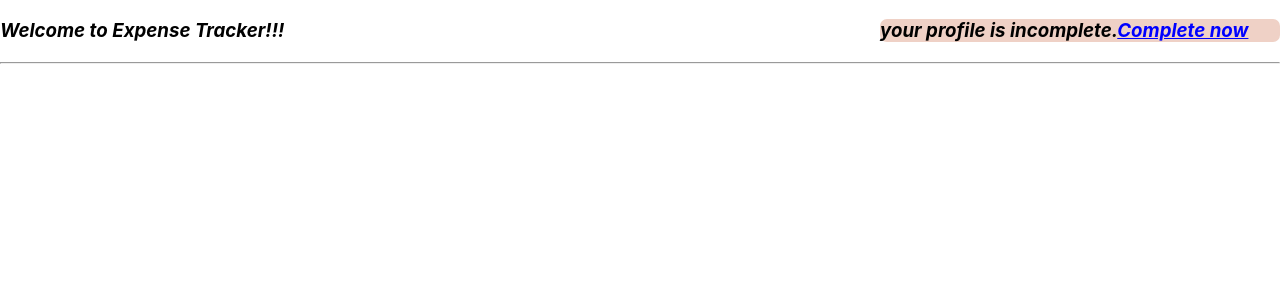
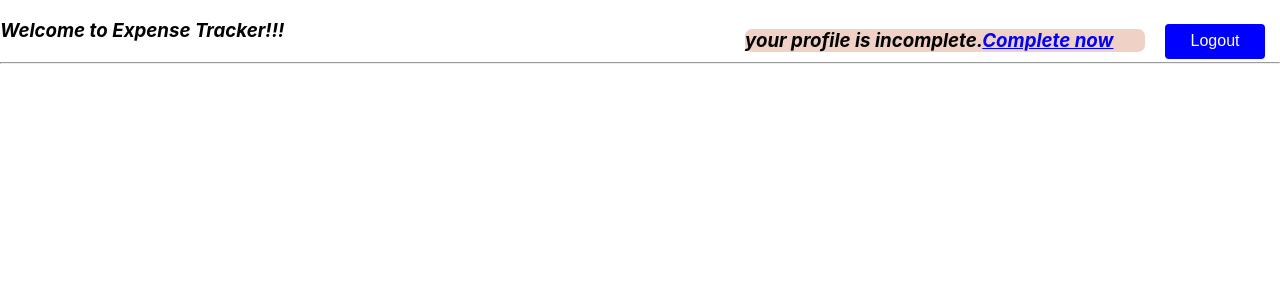
Before and after one commit to Manjulavignesh/ExpenseTracker_New, a React (Create React App) app: page /welcomepage in a window 1280 px wide. Shown: the top 300 px of the page. Built offline with nearby package versions, Linux system fonts and the light colour scheme.

Commit message:
LogoutFunction

```diff
--- a/src/App.js
+++ b/src/App.js
@@ -22,21 +22,13 @@ function App() {
          ).then((res) => {
              if (res.ok) {
                return res.json();
-             } else {
-               return res.json().then((data) => {
-                 let errorMessage = "Data not retrived";
-                 throw new Error(errorMessage);
-               });
              }
            })
            .then((data) => {
-            if(Name && URL){
+            if(Name && URL && data){
            Name.value=data.users[0].displayName;
            URL.value=data.users[0].photoUrl;
             }
-           })
-           .catch((err) => {
-             alert(err.message);
            })
 
   }
--- /dev/null
+++ b/src/Components/Logout.js
@@ -0,0 +1,25 @@
+const Logout = () => {
+    const logoutHandler=()=>{
+       localStorage.removeItem("token");
+      window.location.href="http://localhost:3000/"
+    }
+  return (
+    <button
+      style={{
+        float: "right",
+        marginTop: 5,
+        marginRight: 15,
+        width: 100,
+        height: 35,borderRadius:"4px",
+        background:"blue",color:"white",
+        border:"blue",
+        fontWeight:1050,
+        fontSize:16
+      }}
+      onClick={logoutHandler}
+    >
+      Logout
+    </button>
+  );
+};
+export default Logout;
--- a/src/Components/UpdateProfile.js
+++ b/src/Components/UpdateProfile.js
@@ -2,6 +2,7 @@ import { useRef } from "react";
 import { Card } from "react-bootstrap";
 import { AiFillGithub } from "react-icons/ai";
 import { AiOutlineGlobal } from "react-icons/ai";
+import Logout from "./Logout";
 const Updateprofile = () => {
   const name = useRef();
   const url = useRef();
@@ -42,16 +43,18 @@ const Updateprofile = () => {
   };
   return (
     <div>
+      <Logout/>
       <div>
         <h4 style={{ fontStyle: "italic" }}>
           Winners never quite,Quiters never win.
           <Card
             style={{
-              float: "right",
+              float:"right",
               width: 400,
               borderRadius: "7px",
-              display: "inline",
+              display:"inline",
               background: "#efd1c6",
+              marginRight:25
             }}
           >
             your profile is 64% completed.A complete Profile has higher chances
--- a/src/Components/WelcomeScreen.js
+++ b/src/Components/WelcomeScreen.js
@@ -1,6 +1,10 @@
 import { Card } from "react-bootstrap";
-const WelcomeScreen=()=>{
-    return (<div>
+import Logout from "./Logout";
+const WelcomeScreen = () => {
+  return (
+    <div>
+<Logout/>
+<div>
         <h3 style={{ fontStyle: "italic" }}>
           Welcome to Expense Tracker!!!
           <Card
@@ -10,16 +14,19 @@ const WelcomeScreen=()=>{
               borderRadius: "7px",
               display: "inline",
               background: "#efd1c6",
+              marginTop:10,
+              marginRight:20
             }}
           >
-             your profile is incomplete.
+            your profile is incomplete.
             <a href="http://localhost:3000/profile" style={{ color: "blue" }}>
               Complete now
             </a>
           </Card>
         </h3>
         <hr style={{ marginTop: 20 }} />
-      </div>)
-
-}
+      </div>
+    </div>
+  );
+};
 export default WelcomeScreen;
```
